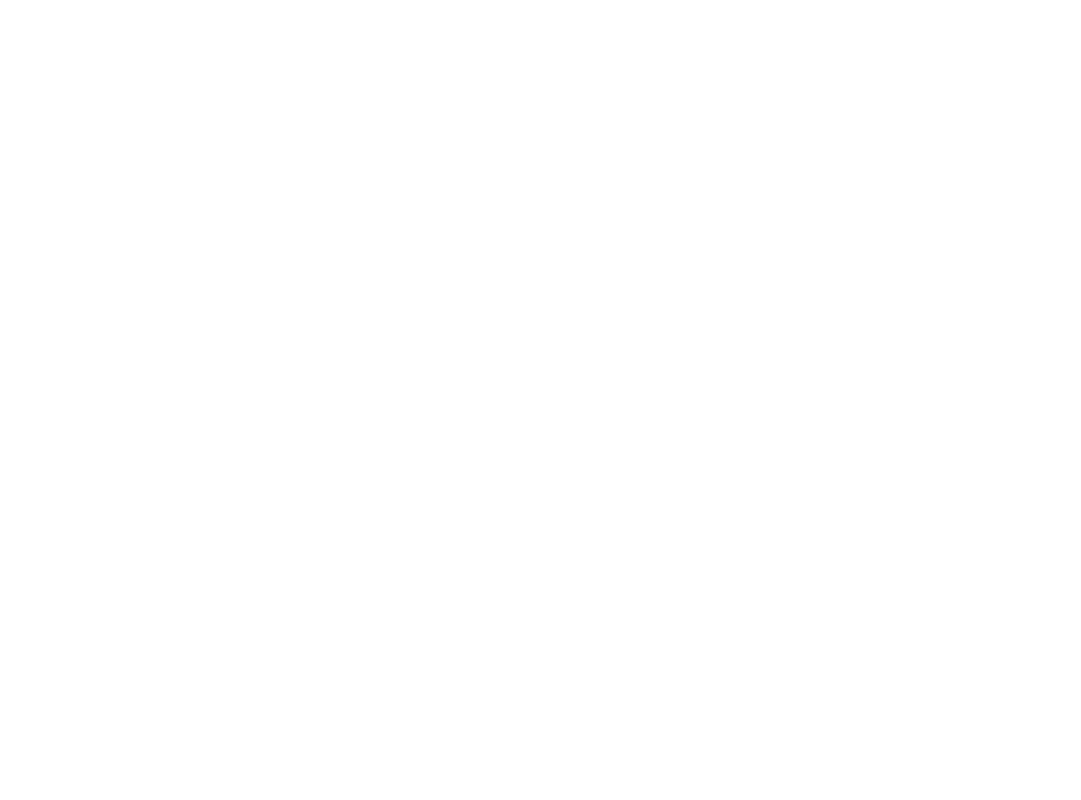
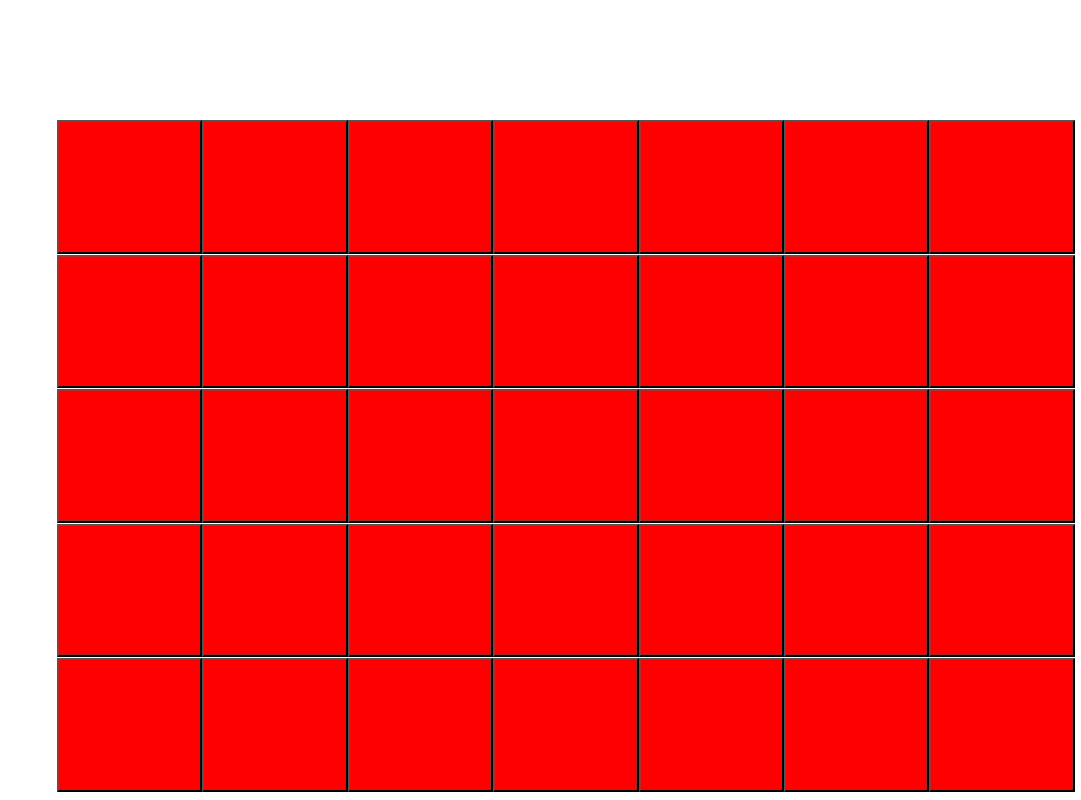
Before and after one commit to nickmckenney/calanderprojectMERN, a React (Create React App) app in the folder frontendcalendar/: page / in a window 1280 px wide. Shown: the whole page, without its empty margins (199-1280 px from the left). Built offline with nearby package versions, Linux system fonts and the light colour scheme.

Commit message:
added display grid and boxes with listners

```diff
--- a/frontendcalendar/package.json
+++ b/frontendcalendar/package.json
@@ -3,6 +3,7 @@
   "version": "0.1.0",
   "private": true,
   "dependencies": {
+    "date-fns": "^2.7.0",
     "react": "^16.12.0",
     "react-dom": "^16.12.0",
     "react-scripts": "3.2.0"
--- a/frontendcalendar/src/App.css
+++ b/frontendcalendar/src/App.css
@@ -1,18 +1,15 @@
 .App {
-  text-align: center;
   display: grid;
-  grid-template-columns: 25% 10% 10% 10% 10% 10% 10% 10% 5%;
-  grid-template-rows: 15% 5% 15% 15% 15% 15% 15% 5%;
+  grid-template-rows: 10% 5% 85%;
+  grid-template-columns: 20% 80%;
+  height: 100vh;
 }
-.App-header {
-  min-height: 100vh;
-  display: flex;
-  flex-direction: column;
-  align-items: center;
-  justify-content: center;
-  font-size: calc(10px + 2vmin);
-  color: white;
+.square {
+  width: 14.2%;
+  height: 16.7vh;
+  background-color: red;
 }
-.App-link {
-  color: #09d3ac;
+.container {
+  grid-row: 3 / span 1;
+  grid-column: 2;
 }
--- a/frontendcalendar/src/App.js
+++ b/frontendcalendar/src/App.js
@@ -1,11 +1,11 @@
 import React, { Component } from "react";
 import "./App.css";
-
+import Day from "./Container";
 class App extends Component {
   render() {
     return (
       <div className="App">
-        <header className="App-header"></header>
+        <Day />
       </div>
     );
   }
--- /dev/null
+++ b/frontendcalendar/src/Container.js
@@ -0,0 +1,80 @@
+import React, { Component } from "react";
+import "./App.css";
+import Square from "./Day";
+class Board extends React.Component {
+  constructor(props) {
+    super(props);
+    this.state = {
+      squares: Array(9).fill(null)
+    };
+  }
+
+  handleClick(i) {
+    const squares = this.state.squares.slice();
+    this.setState({
+      squares: squares
+    });
+  }
+
+  renderSquare(i) {
+    return (
+      <Square
+        value={this.state.squares[i]}
+        onClick={() => this.handleClick(i)}
+      />
+    );
+  }
+
+  render() {
+    return (
+      <div className="container">
+        <div className="board-row">
+          {this.renderSquare(2)}
+          {this.renderSquare(2)}
+          {this.renderSquare(2)}
+          {this.renderSquare(2)}
+          {this.renderSquare(2)}
+          {this.renderSquare(2)}
+          {this.renderSquare(2)}
+        </div>
+        <div className="board-row">
+          {this.renderSquare(2)}
+          {this.renderSquare(2)}
+          {this.renderSquare(2)}
+          {this.renderSquare(2)}
+          {this.renderSquare(2)}
+          {this.renderSquare(2)}
+          {this.renderSquare(2)}
+        </div>
+        <div className="board-row">
+          {this.renderSquare(2)}
+          {this.renderSquare(2)}
+          {this.renderSquare(2)}
+          {this.renderSquare(2)}
+          {this.renderSquare(2)}
+          {this.renderSquare(2)}
+          {this.renderSquare(2)}
+        </div>
+        <div className="board-row">
+          {this.renderSquare(2)}
+          {this.renderSquare(2)}
+          {this.renderSquare(2)}
+          {this.renderSquare(2)}
+          {this.renderSquare(2)}
+          {this.renderSquare(2)}
+          {this.renderSquare(2)}
+        </div>
+        <div className="board-row">
+          {this.renderSquare(2)}
+          {this.renderSquare(2)}
+          {this.renderSquare(2)}
+          {this.renderSquare(2)}
+          {this.renderSquare(2)}
+          {this.renderSquare(2)}
+          {this.renderSquare(2)}
+        </div>
+      </div>
+    );
+  }
+}
+export default Board;
--- a/frontendcalendar/src/Day.js
+++ b/frontendcalendar/src/Day.js
@@ -1,7 +1,12 @@
 import React, { Component } from "react";
-import "../App.css";
-class Day extends Component {
+import "./App.css";
+class Square extends React.Component {
   render() {
-    return <div></div>;
+    return (
+      <button className="square" onClick={() => this.props.onClick()}>
+        {this.props.value}
+      </button>
+    );
   }
 }
+export default Square;
```
Also changed, not shown: 1 other file (tests, documents, lock files or other folders).
